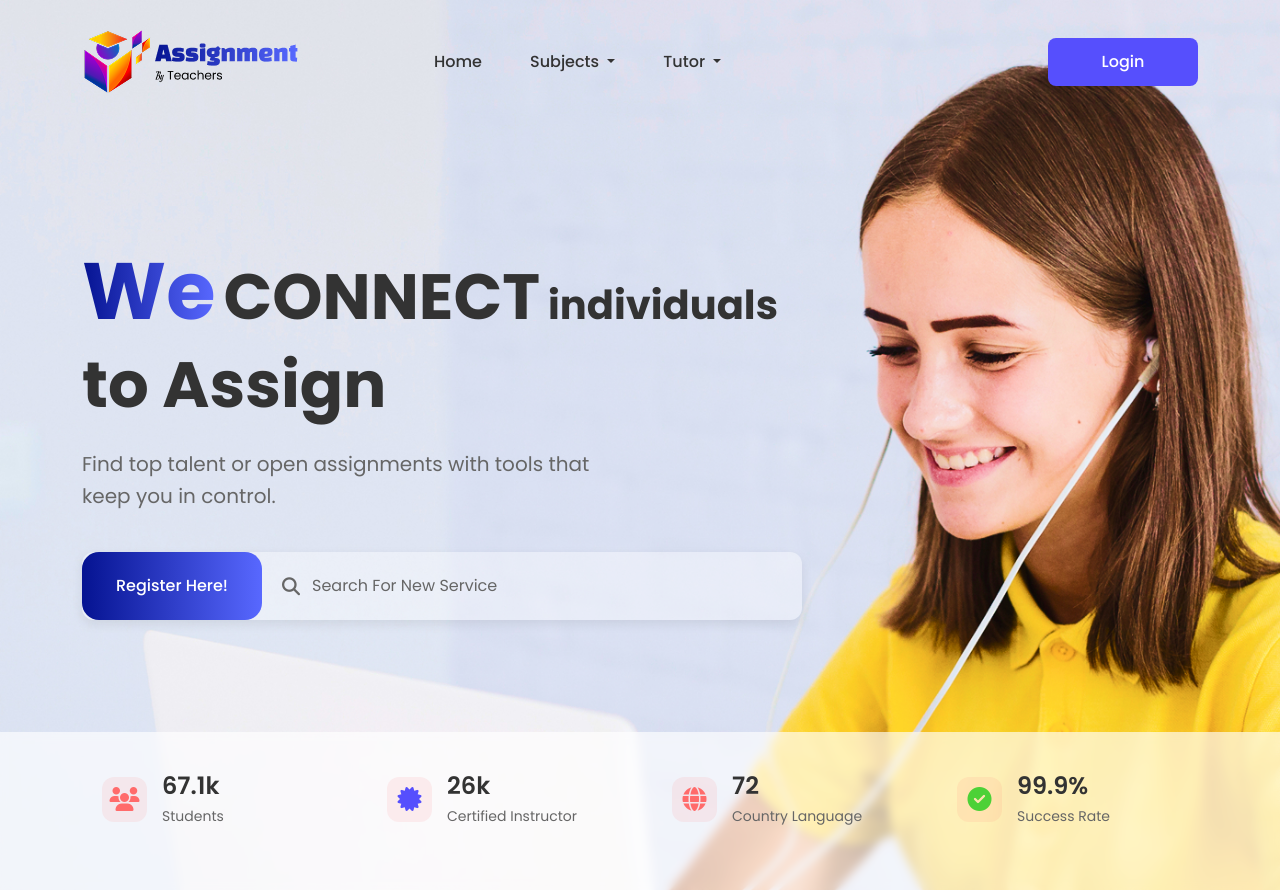
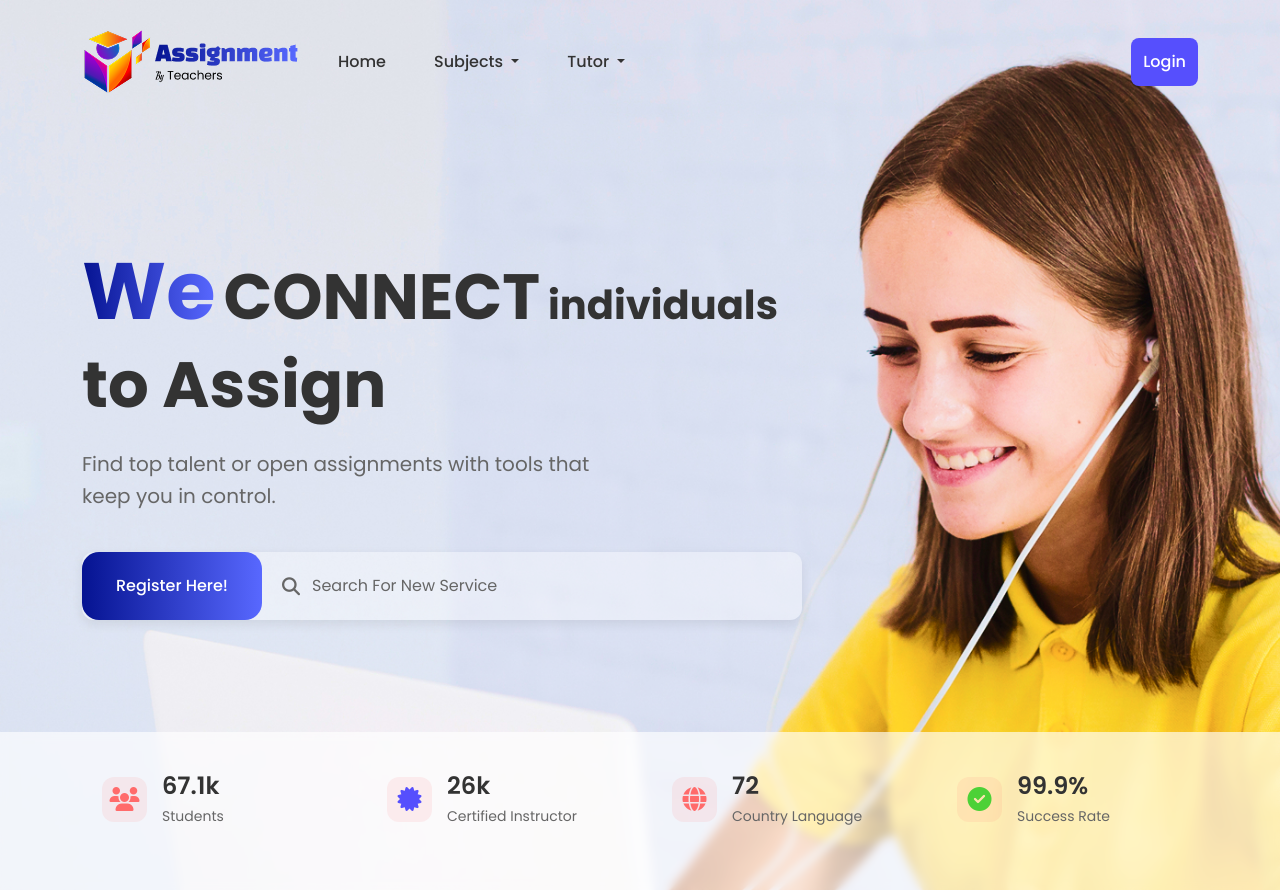
Before and after one commit to HamidAlvi768/expert-tutor, a PHP site: page / in a window 1280 px wide. Shown: the top 890 px of the page. Run offline with PHP 8.4, Linux system fonts and the light colour scheme.

Commit message:
updated for header

```diff
--- a/assets/css/style.css
+++ b/assets/css/style.css
@@ -1,3 +1,9 @@
+* {
+    margin: 0px;
+    padding: 0px;
+    box-sizing: border-box;
+}
+
 /* Global Styles */
 :root {
     --primary-color: #564FFD;
@@ -12,6 +18,8 @@ body {
     font-family: 'Poppins', sans-serif;
     color: var(--text-dark);
     line-height: 1.6;
+    overflow: hidden;
+    overflow-y: scroll;
 }
 
 /* Hero Wrapper */
@@ -49,9 +57,18 @@ body {
     padding: 0.5rem 0;
 }
 
-#navbarMain {
-    display: flex;
-    justify-content: space-between;
+
+
+@media only screen and (min-width:991px) {
+    #navbarMain {
+        display: flex;
+        justify-content: space-between;
+    }
+}
+@media screen and (max-width:400px) {
+   .logo{
+    width: 180px;
+   }
 }
 
 .navbar-nav {
@@ -377,7 +394,8 @@ body {
 
 .feature-item p {
     color: var(--text-light);
-    margin-left: calc(78px + 1.5rem); /* Arrow width + gap */
+    margin-left: calc(78px + 1.5rem);
+    /* Arrow width + gap */
     font-size: 16px;
     line-height: 1.6;
 }
@@ -776,6 +794,7 @@ body {
 }
 
 @media (max-width: 767.98px) {
+
     .hero-title .title-line-1,
     .hero-title .title-line-2 {
         font-size: 2.5rem;
@@ -1237,6 +1256,7 @@ body {
         opacity: 0;
         transform: translateY(20px);
     }
+
     to {
         opacity: 1;
         transform: translateY(0);
--- a/includes/auth-modals.php
+++ b/includes/auth-modals.php
@@ -58,7 +58,7 @@ function renderAuthModal($type = 'login') {
                             </div>
 
                             <!-- Auth Form -->
-                            <form class="auth-form <?php echo $type; ?>-form" onsubmit="handleAuthSubmit(event)">
+                            <form class="auth-form <?php echo $type; ?>-form" action="" onsubmit="handleAuthSubmit(event)">
                                 <?php if (!$isLogin): ?>
                                 <div class="form-group mb-3">
                                     <div class="input-group">
--- a/includes/header.php
+++ b/includes/header.php
@@ -11,23 +11,26 @@ $logo_alt = isset($custom_logo_alt) ? $custom_logo_alt : 'Assignment Connect';
 <header class="main-header">
     <nav class="navbar navbar-expand-lg">
         <div class="container">
+            <!-- Logo -->
             <a class="navbar-brand" href="index.php">
-                <img src="<?php echo htmlspecialchars($logo_src); ?>" alt="<?php echo htmlspecialchars($logo_alt); ?>" class="logo">
+                <img src="<?php echo htmlspecialchars($logo_src); ?>" alt="Assignment By Teachers Logo" class="logo">
             </a>
+            <!-- Hamburger Menu Button -->
             <button class="navbar-toggler" type="button" data-bs-toggle="collapse" data-bs-target="#navbarMain" aria-controls="navbarMain" aria-expanded="false" aria-label="Toggle navigation">
                 <span class="navbar-toggler-icon"></span>
             </button>
-
+            <!-- Collapsible Navbar Content -->
             <div class="collapse navbar-collapse" id="navbarMain">
-                <ul class="navbar-nav">
+                <!-- Main Navigation Links -->
+                <ul class="navbar-nav" style="margin:0px;">
                     <li class="nav-item">
                         <a class="nav-link active" href="index.php">Home</a>
                     </li>
                     <li class="nav-item dropdown">
-                        <a class="nav-link dropdown-toggle" href="#">
+                        <a class="nav-link dropdown-toggle" href="#" id="subjectsDropdown" role="button" data-bs-toggle="dropdown" aria-expanded="false">
                             Subjects
                         </a>
-                        <ul class="dropdown-menu">
+                        <ul class="dropdown-menu" aria-labelledby="subjectsDropdown">
                             <li><a class="dropdown-item" href="#">Mathematics</a></li>
                             <li><a class="dropdown-item" href="#">Science</a></li>
                             <li><a class="dropdown-item" href="#">English</a></li>
@@ -35,19 +38,22 @@ $logo_alt = isset($custom_logo_alt) ? $custom_logo_alt : 'Assignment Connect';
                         </ul>
                     </li>
                     <li class="nav-item dropdown">
-                        <a class="nav-link dropdown-toggle" href="#">
+                        <a class="nav-link dropdown-toggle" href="#" id="tutorDropdown" role="button" data-bs-toggle="dropdown" aria-expanded="false">
                             Tutor
                         </a>
-                        <ul class="dropdown-menu">
+                        <ul class="dropdown-menu" aria-labelledby="tutorDropdown">
                             <li><a class="dropdown-item" href="#">Find a Tutor</a></li>
                             <li><a class="dropdown-item" href="#">Become a Tutor</a></li>
                             <li><a class="dropdown-item" href="request-tutor.php">Request a Tutor</a></li>
                         </ul>
                     </li>
                 </ul>
-                <div class="nav-buttons">
-                    <button type="button" class="btn btn-primary" data-bs-toggle="modal" data-bs-target="#loginModal">Login</button>
-                </div>
+                <!-- Login Button -->
+                <ul class="navbar-nav">
+                    <li class="nav-item">
+                        <button type="button" class="btn btn-primary w-100" data-bs-toggle="modal" data-bs-target="#loginModal">Login</button>
+                    </li>
+                </ul>
             </div>
         </div>
     </nav>
```
